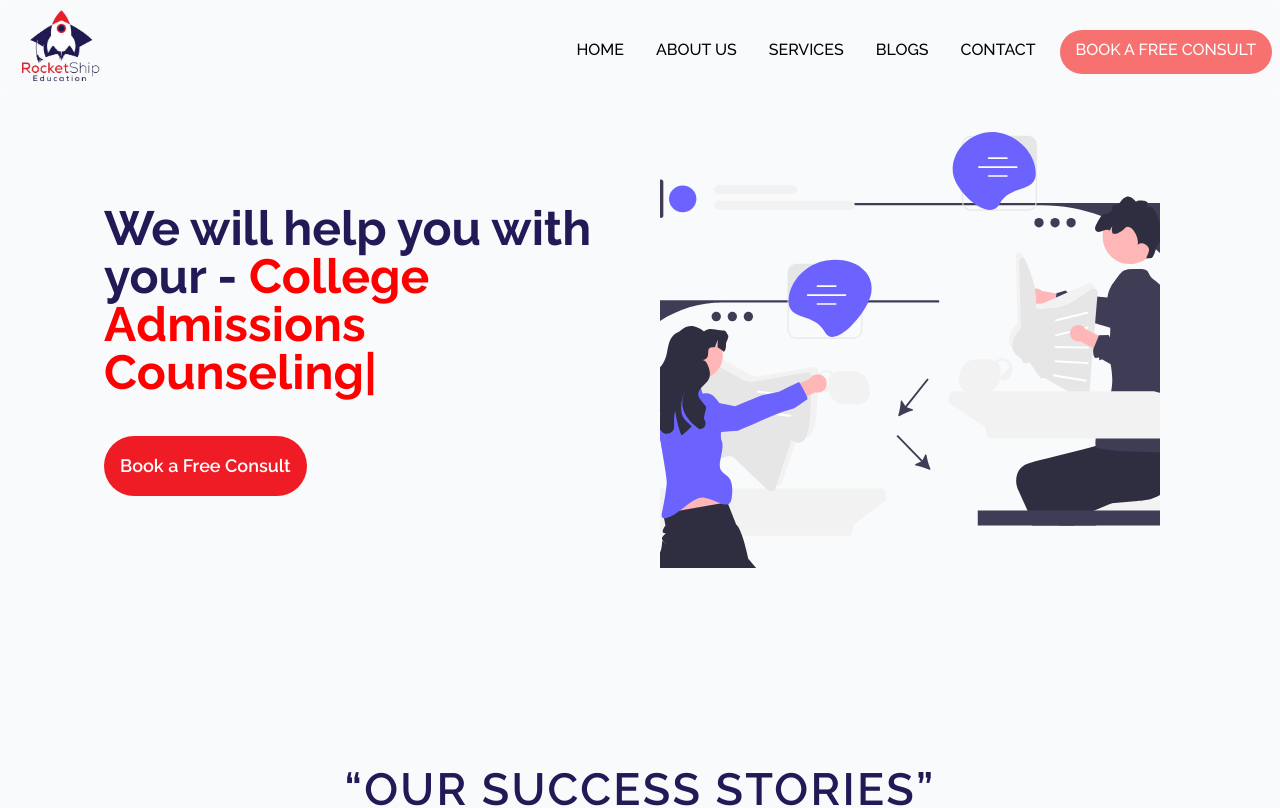
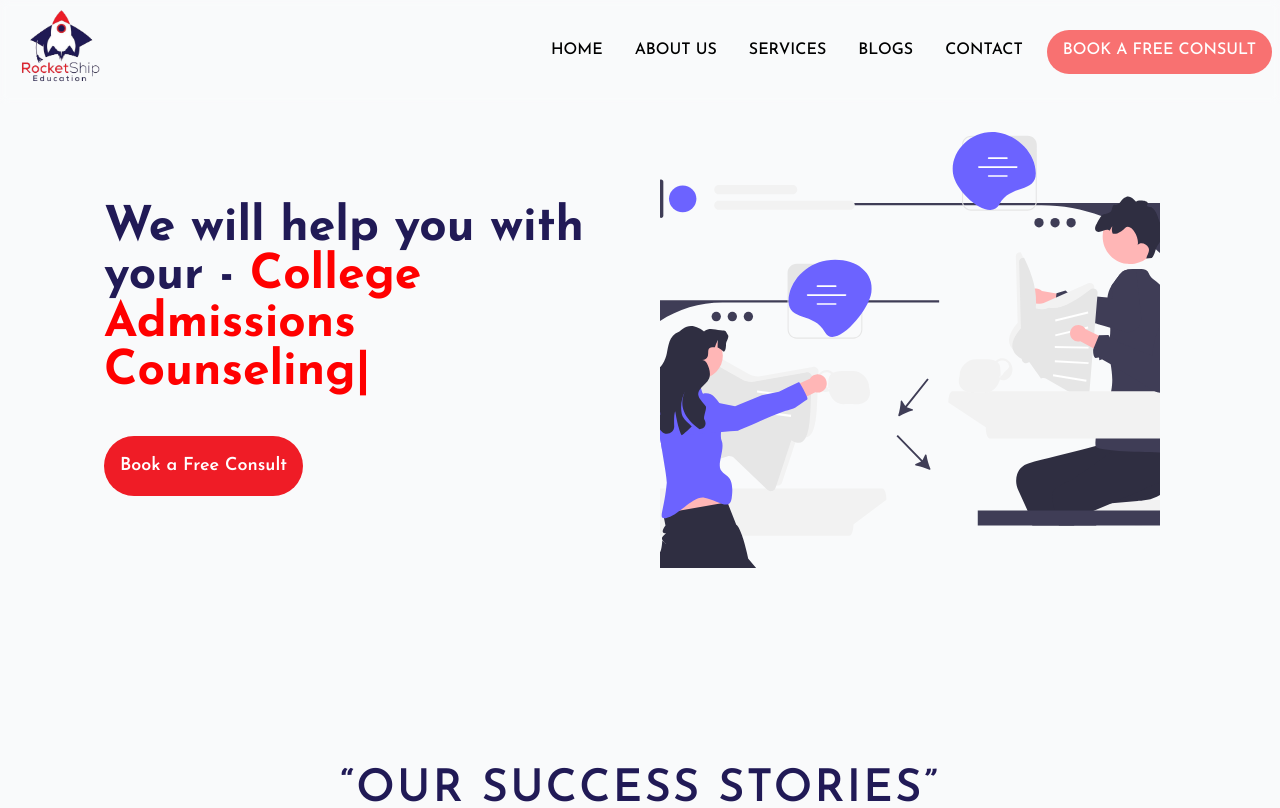
Before and after one commit to KaushikBaidya/rocketship, a Next.js app: page / in a window 1280 px wide. Shown: the top 808 px of the page. Built offline with nearby package versions, Linux system fonts and the light colour scheme.

Commit message:
Update globals.css

```diff
--- a/styles/globals.css
+++ b/styles/globals.css
@@ -1,6 +1,6 @@
-@import url("https://fonts.googleapis.com/css2?family=Raleway:wght@300;400;500;600;700&display=swap");
+@import url("https://fonts.googleapis.com/css2?family=Josefin+Sans:wght@300;400;500;600;700&display=swap");
 * {
-  font-family: "Raleway", sans-serif;
+  font-family: "Josefin Sans", sans-serif;
 }
 
 @tailwind base;
```
